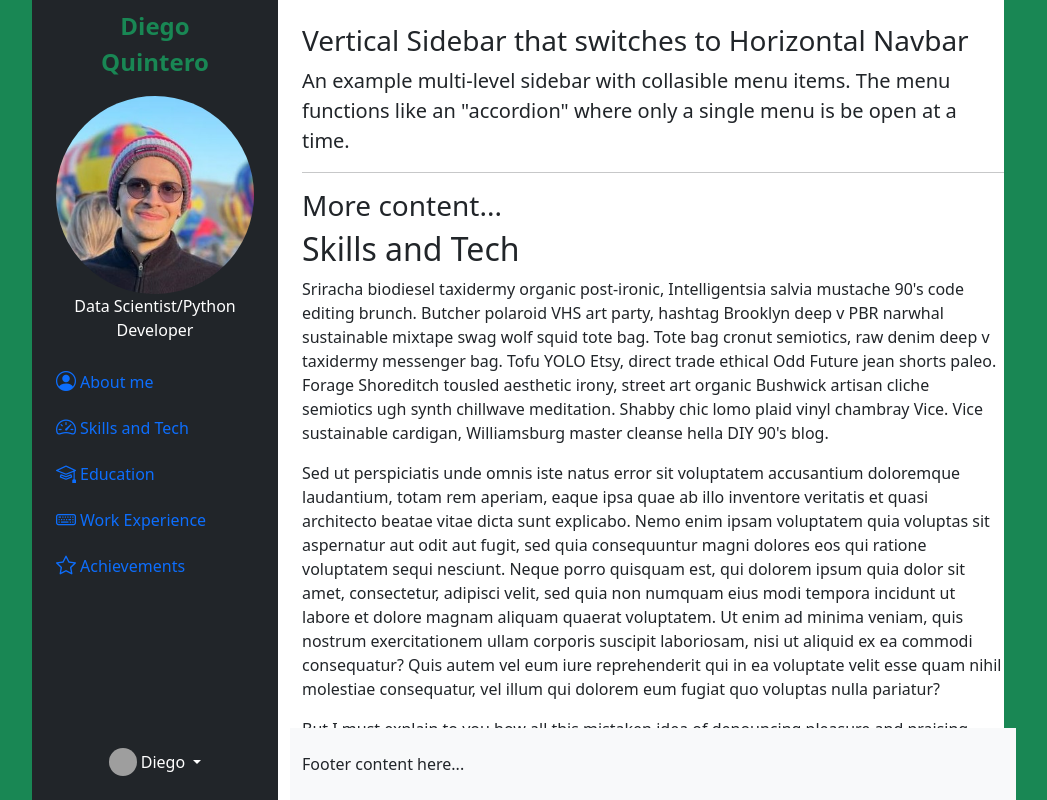
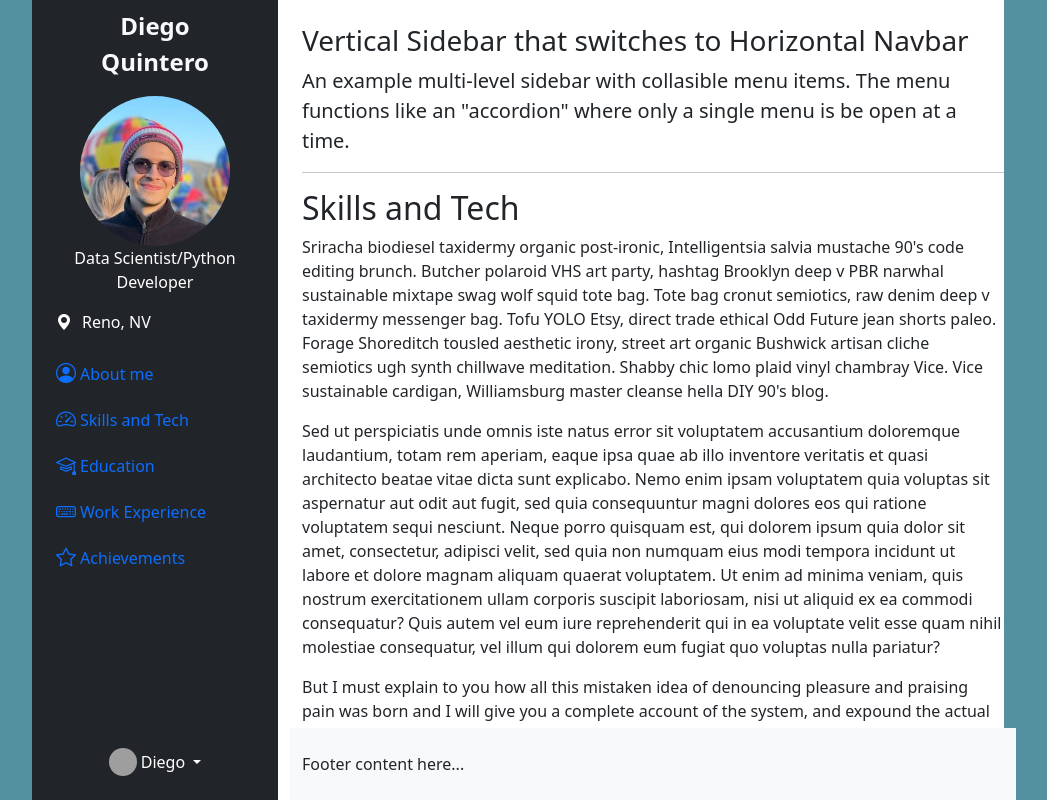
Before and after one commit to daquinterop/daquinterop.github.io, a plain HTML site: page index.html in a window 1280 px wide. Shown: the whole page, without its empty margins (116-1163 px from the left). Drawn offline with nearby package versions, Linux system fonts and the light colour scheme; grey boxes are pictures that could not be loaded.

Commit message:
new background color

```diff
--- a/index.css
+++ b/index.css
@@ -5,6 +5,9 @@
     background: rgb(189, 38, 38);
 }
 
+.bgcol {
+    background: rgb(83, 145, 160);
+}
 
 /* this is needed to make the content scrollable on larger screens */
 @media (min-width: 576px) {
--- a/index.html
+++ b/index.html
@@ -14,17 +14,18 @@
         <link href="index.css" rel="stylesheet">
     </head>
     <body>
-    <div class="container-fluid overflow-hidden d-flex justify-content-center bg-success p-0">
+    <div class="container-fluid overflow-hidden d-flex justify-content-center bgcol p-0">
         <div class="col-xl-9 vh-100 bg-white px-sm-0">
             <div class="row vh-100 overflow-auto">
                 <div class="col-12 col-sm-3 col-xl-3 px-sm-2 px-0 bg-dark d-flex sticky-top">
                     <div class="d-flex flex-sm-column flex-row flex-grow-1 align-items-center align-items-sm-center px-3 pt-2 text-white">
-                        <a href="/" class="d-flex align-items-center pb-sm-3 mb-md-0 text-success text-decoration-none fw-bold container-xs-fluid text-center">
+                        <a href="/" class="d-flex align-items-center pb-sm-3 mb-md-0 text-light text-decoration-none fw-bold container-xs-fluid text-center">
                             <span class="fs-4 container-fluid">D<span class="d-none d-sm-inline">iego<br></span>Q<span class="d-none d-sm-inline">uintero</span> </span>
                         </a>
                         <div class="d-none d-sm-none d-md-inline container-sm-fluid text-center">
-                            <img src="diego.png" class="rounded-circle img-fluid">
+                            <img src="diego.png" class="rounded-circle img-fluid px-4">
                             <p class="text-white"><span class="fs-6">Data Scientist/Python Developer</span></p>
+                            <p class="d-flex"><i class="bi-geo-alt-fill mr-2" style="margin-right: 10px;"></i>Reno, NV</p>
                         </div>
 
                         <ul class="nav nav-pills flex-sm-column flex-row flex-nowrap flex-shrink-1 flex-sm-grow-0 flex-grow-1 mb-sm-auto mb-0 justify-content-center align-items-start align-items-sm-start container-fluid" id="menu">
@@ -77,6 +78,7 @@
                         <div class="col-7 text-start">
                             <p class="text-dark fw-bold"><span class="fs-4">Diego Quintero</span></p>
                             <p class="text-dark"><span class="fs-5">Data Scientist/Python Developer</span></p>
+                            <p class="d-flex"><i class="bi-geo-alt-fill mr-2" style="margin-right: 10px;"></i>Reno, NV</p>
                         </div>
                     </div>
                     <main class="row overflow-auto">
@@ -84,7 +86,6 @@
                             <h3>Vertical Sidebar that switches to Horizontal Navbar</h3>
                             <p class="lead">An example multi-level sidebar with collasible menu items. The menu functions like an "accordion" where only a single menu is be open at a time.</p>
                             <hr />
-                            <h3>More content...</h3>
                             <section id="skills">
                             <h2>Skills and Tech</h2>
                             </section>
@@ -93,6 +94,7 @@
                             </p>
                             <p>But I must explain to you how all this mistaken idea of denouncing pleasure and praising pain was born and I will give you a complete account of the system, and expound the actual teachings of the great explorer of the truth, the master-builder of human happiness. No one rejects, dislikes, or avoids pleasure itself, because it is pleasure, but because those who do not know how to pursue pleasure rationally encounter consequences that are extremely painful. Nor again is there anyone who loves or pursues or desires to obtain pain of itself, because it is pain, but because occasionally circumstances occur in which toil and pain can procure him some great pleasure. To take a trivial example, which of us ever undertakes laborious physical exercise, except to obtain some advantage from it? But who has any right to find fault with a man who chooses to enjoy a pleasure that has no annoying consequences, or one who avoids a pain that produces no resultant pleasure?
                             </p>
+                            <hr />
                             <section id="education">
                                 <h2>Education</h2>
                                 </section>
```
